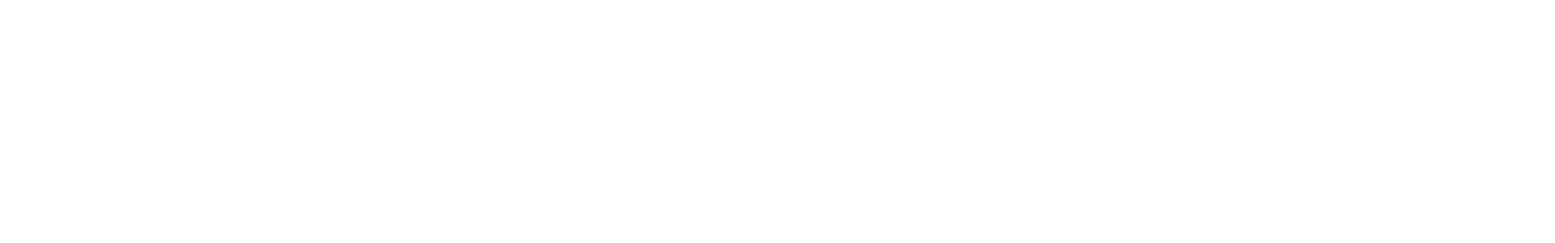
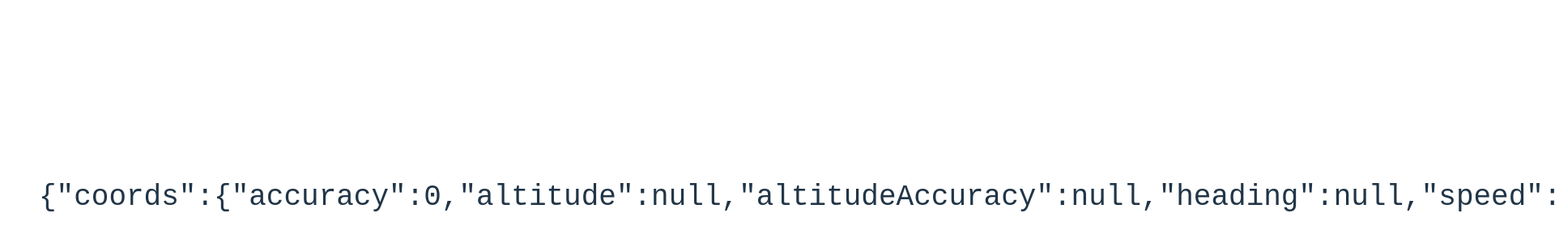
Before and after one commit to Yevhen23surfer/vueusetest, a Vue app: page / in a window 1280 px wide. Shown: the part 156-456 px from the top of the page at 81% size, 1920 px wide, since content can reach past the window. Built offline with nearby package versions, Linux system fonts and the light colour scheme; no server answers.

Commit message:
Device Sensors and VueUse battery, online, useGeolocation

```diff
--- a/src/App.vue
+++ b/src/App.vue
@@ -1,16 +1,39 @@
-<script setup>
-import { ref, watch } from 'vue';
-import { useMagicKeys, whenever } from '@vueuse/core';
+<script setup lang="ts">
+// import { useBattery } from '@vueuse/core';
+// const battery = useBattery();
 
-const { ctrl_c } = useMagicKeys();
-whenever(ctrl_c, (pressed) => console.log(pressed));
+// import { useOnline } from '@vueuse/core';
+// const online = useOnline();
 
+import { useGeolocation } from '@vueuse/core';
+const { coords, locatedAt, error } = useGeolocation();
 </script>
 
 <template>
+ <!-- {{ battery }} -->
+ <!-- Online: {{ online }} -->
 
+    <pre lang="json">{{
+    JSON.stringify(
+        {
+            coords: {
+                accuracy: coords.accuracy,
+                lalitude: coords.lalitude,
+                longtitude: coords.longtitude,
+                altitude: coords.altitude,
+                altitudeAccuracy: coords.altitudeAccuracy,
+                heading: coords.heading,
+                speed: coords.speed,
+            },
+            locatedAt: locatedAt,
+            error: error ? error.message : error,
+        },
+        null,
+    ) }}</pre>
 </template>
 
 <style>
-
+* {
+    font-size: 1.5rem;
+}
 </style>
```
